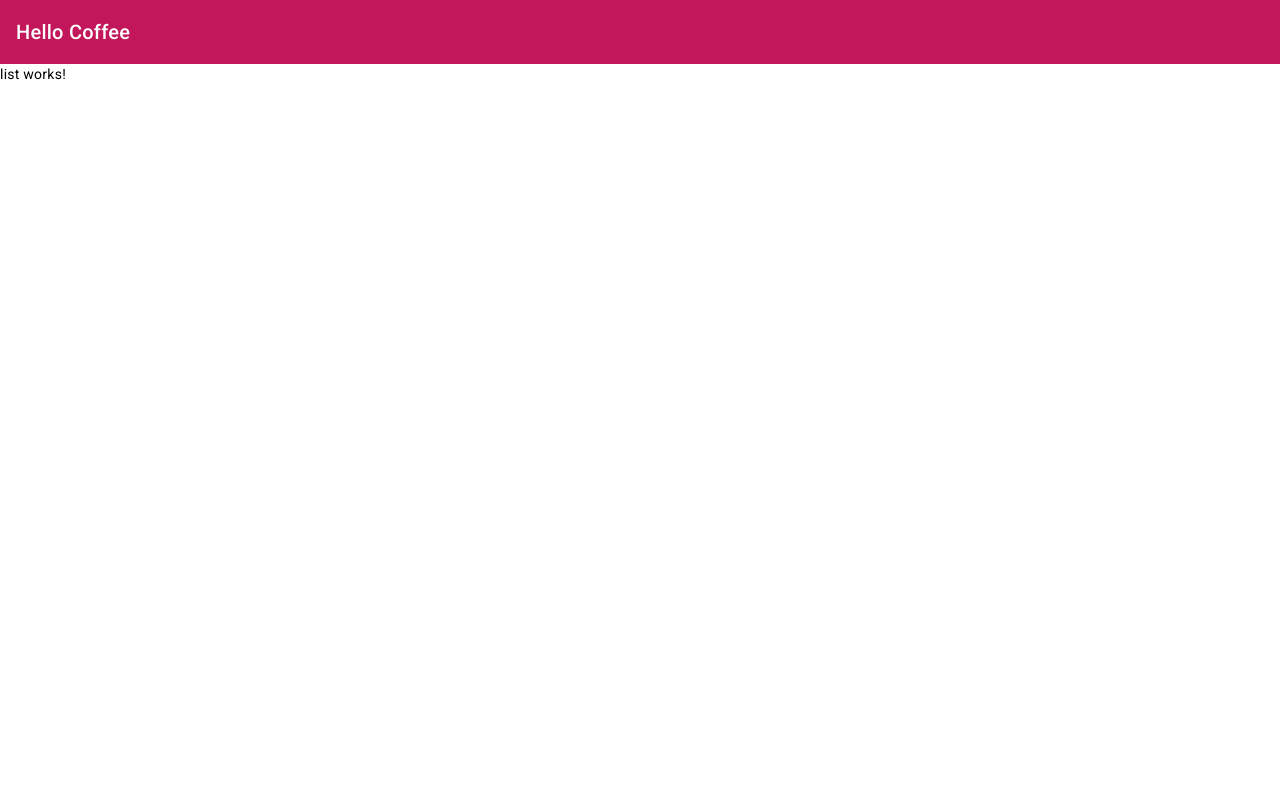
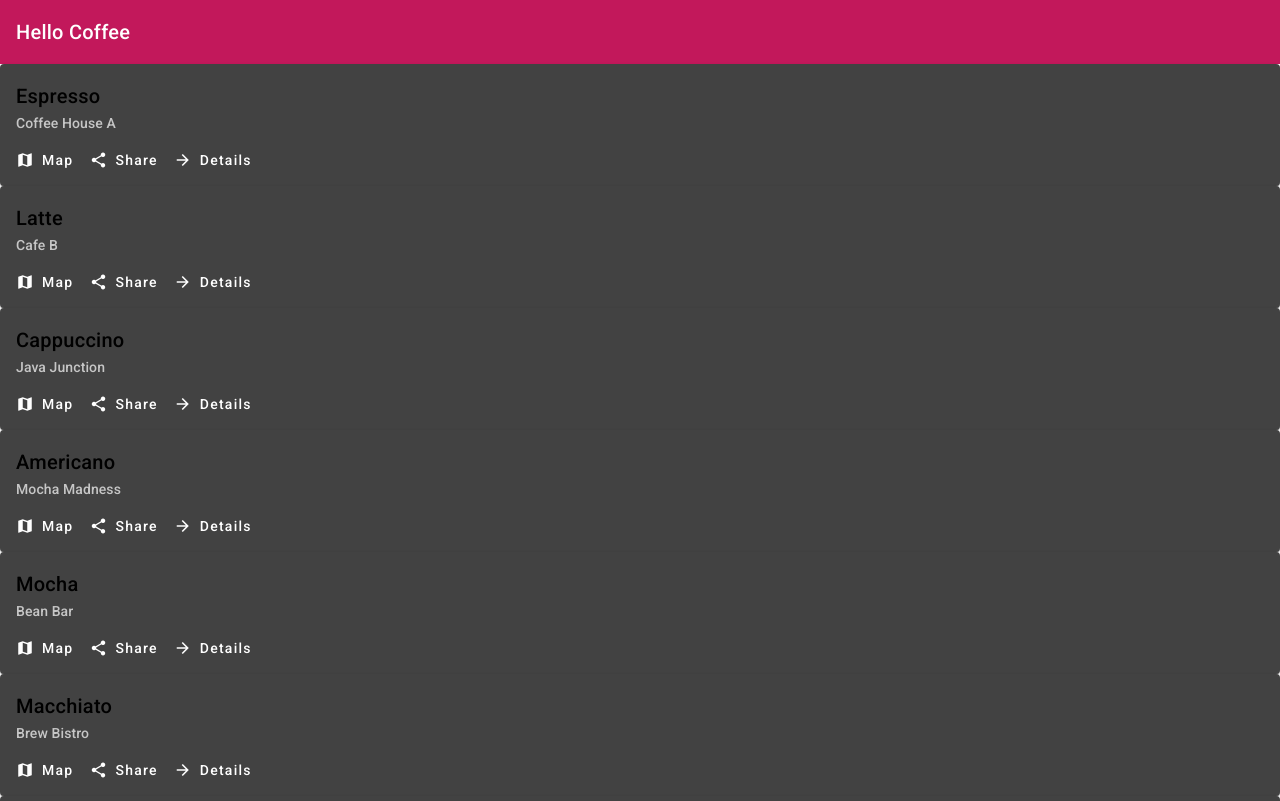
Before and after one commit to TakeFives/angular-pwa-coffee, an Angular app: page / in a window 1280 px wide. Shown: the top 801 px of the page. Built offline with nearby package versions, Linux system fonts and the light colour scheme.

Commit message:
feat: add content  and logic to list component

```diff
--- a/src/app/list/list.component.html
+++ b/src/app/list/list.component.html
@@ -1 +1,11 @@
-<p>list works!</p>
+<mat-card *ngFor="let coffee of list">
+    <mat-card-header>
+        <mat-card-title>{{coffee.name}}</mat-card-title>
+        <mat-card-subtitle>{{coffee.place}}</mat-card-subtitle>
+    </mat-card-header>
+    <mat-card-actions>
+        <button mat-button><mat-icon>map</mat-icon> Map</button>
+        <button mat-button><mat-icon>share</mat-icon> Share</button>
+        <button mat-button><mat-icon>arrow_forward</mat-icon> Details</button>
+    </mat-card-actions>
+</mat-card>
--- a/src/app/list/list.component.ts
+++ b/src/app/list/list.component.ts
@@ -1,4 +1,6 @@
 import { Component } from '@angular/core';
+import { DataService } from '../data.service';
+import { Coffee } from '../logic/Coffee';
 
 @Component({
   selector: 'app-list',
@@ -6,5 +8,15 @@ import { Component } from '@angular/core';
   styleUrls: ['./list.component.css']
 })
 export class ListComponent {
+    list:  Coffee[] = [];
 
+    constructor(
+      private data:  DataService
+    ){}
+
+    ngOnInit(){
+      this.data.getList((list: Coffee[]) => {
+        this.list = list
+      })
+    }
 }
```
Also changed, not shown: src/app/app.module.ts (+8 -1 lines).
